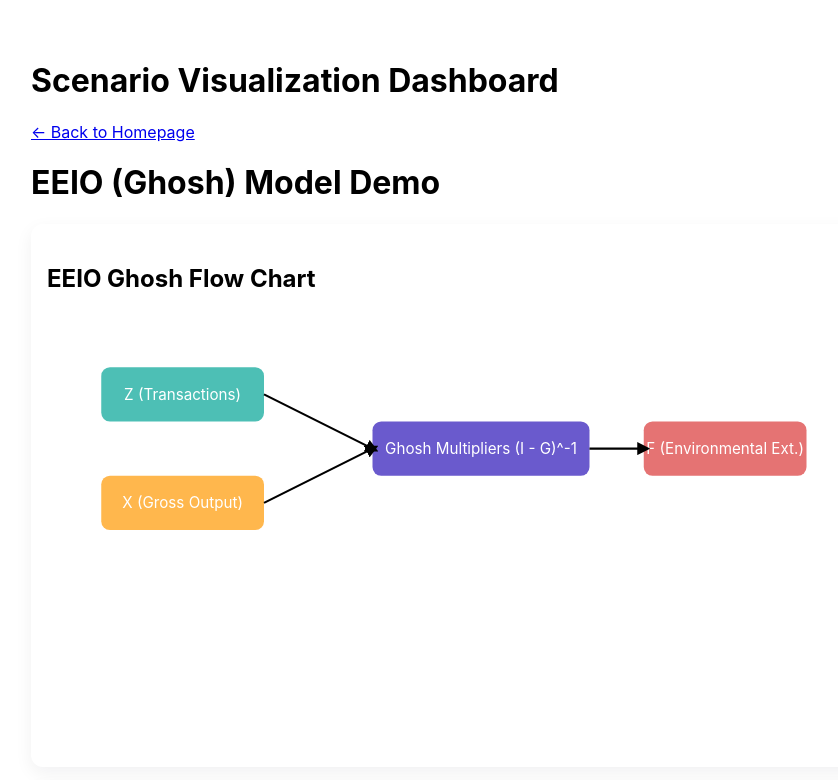
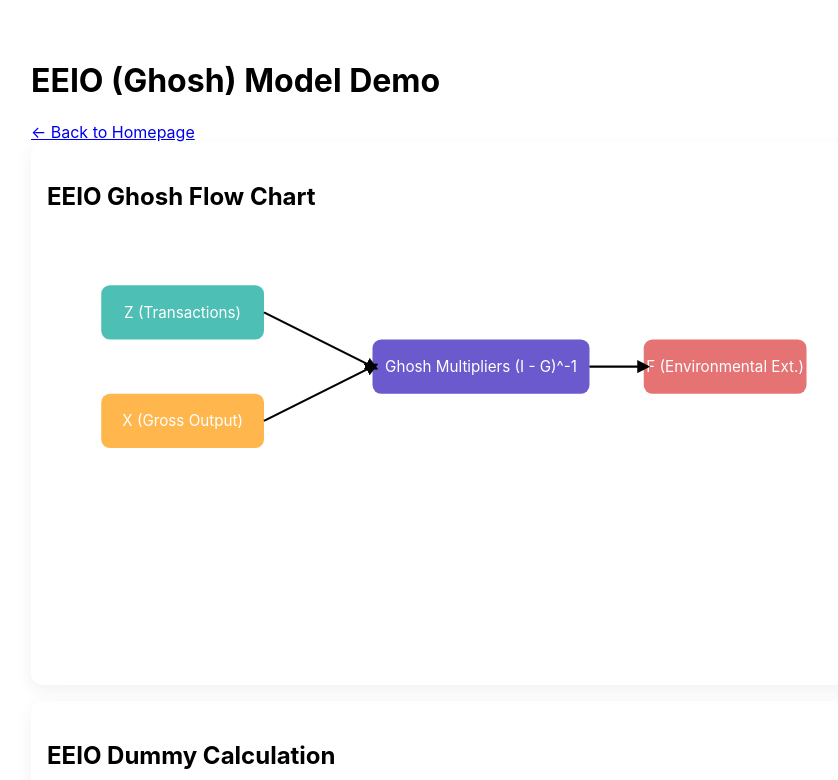
Before and after one commit to SB2024HIND/Environmentally-Extended-Input-Output-models, a plain HTML site: page index.html in a window 1280 px wide. Shown: the top 780 px of the page, without its empty margins (159-997 px from the left). Drawn offline with Linux system fonts and the light colour scheme.

Commit message:
Update index.html

```diff
--- a/index.html
+++ b/index.html
@@ -18,11 +18,9 @@
 <body>
 
   <header>
-    <h1>Scenario Visualization Dashboard</h1>
+    <h1>EEIO (Ghosh) Model Demo</h1>
     <nav><a href="https://sb2024hind.github.io/Website/">← Back to Homepage</a></nav>
   </header>
-
-  <h1>EEIO (Ghosh) Model Demo</h1>
 
   <!-- Flow Chart -->
   <div class="card">
```
